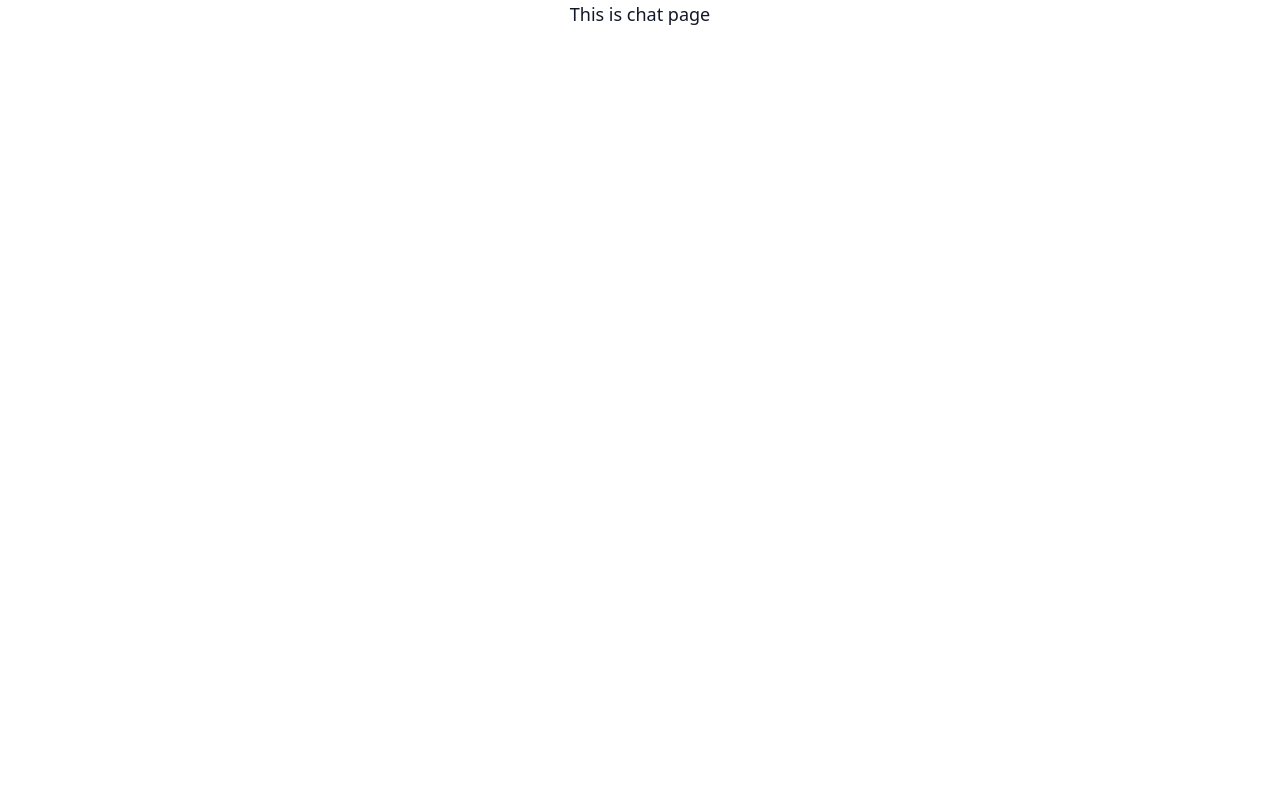
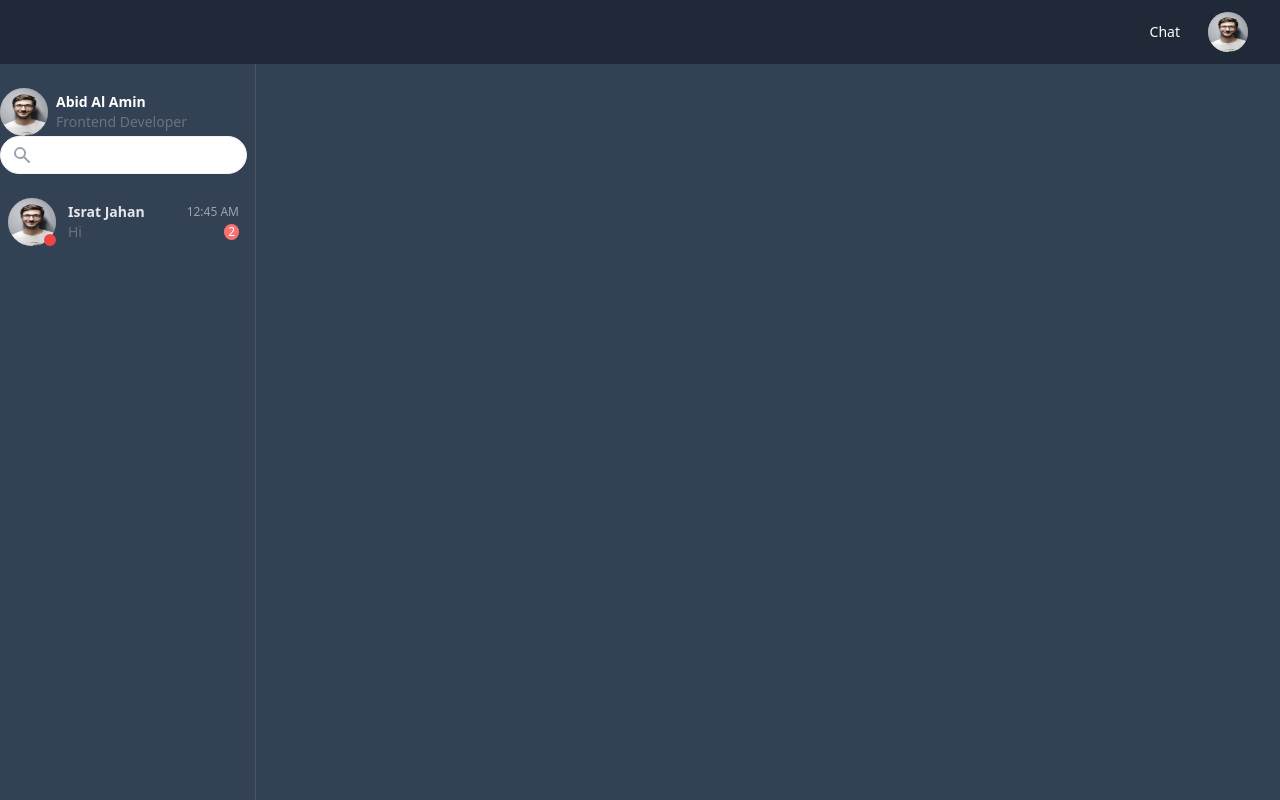
Before and after one commit to abid1174/mern-chat-app, a React (Create React App) app in the folder frontend/: page /chat in a window 1280 px wide. Built offline with nearby package versions, Linux system fonts and the light colour scheme.

Commit message:
chat layout update

```diff
--- /dev/null
+++ b/frontend/src/assets/icons/searchIcon.tsx
@@ -0,0 +1,19 @@
+type Props = {};
+
+export default function SearchIcon({}: Props) {
+  return (
+    <svg
+      className="h-5 w-5 text-gray-400"
+      xmlns="http://www.w3.org/2000/svg"
+      viewBox="0 0 20 20"
+      fill="currentColor"
+      aria-hidden="true"
+    >
+      <path
+        fillRule="evenodd"
+        d="M8 4a4 4 0 100 8 4 4 0 000-8zM2 8a6 6 0 1110.89 3.476l4.817 4.817a1 1 0 01-1.414 1.414l-4.816-4.816A6 6 0 012 8z"
+        clipRule="evenodd"
+      />
+    </svg>
+  );
+}
--- /dev/null
+++ b/frontend/src/components/Avatar.tsx
@@ -0,0 +1,26 @@
+type Props = {
+  image: string;
+  status: boolean;
+  size: "lg" | "md" | "sm" | "xs";
+};
+
+const sizes = {
+  lg: "w-12 h-12",
+  md: "w-10 h-10",
+  sm: "w-8 h-8",
+  xs: "w-6 h-6",
+};
+
+export default function Avatar({ image, status, size }: Props) {
+  return (
+    <div
+      className={`${sizes[size]} relative flex justify-center items-center rounded-full bg-gray-500 text-xl text-white`}
+    >
+      <img src={image} className={`rounded-full ${sizes[size]}`} />
+
+      {status && (
+        <div className="absolute right-0 bottom-0 w-3 h-3 rounded-full bg-red-500"></div>
+      )}
+    </div>
+  );
+}
--- /dev/null
+++ b/frontend/src/components/Navbar.tsx
@@ -0,0 +1,53 @@
+import Avatar from "./Avatar";
+import person1 from "../assets/img/person-1.jpeg";
+
+type Props = {};
+
+export default function Navbar({}: Props) {
+  return (
+    <nav className="flex-shrink-0 bg-gray-800 z-10">
+      <div className="mx-w-7xl px-2 sm:px-4 lg:px-8 mx-auto">
+        <div className="relative flex items-center justify-between h-16">
+          <div></div>
+          <div className="flex lg:hidden">
+            <button className="bg-red-600 inline-flex items-center justify-center p-2 rounded-md text-white focus:outline-none ">
+              <svg
+                className="block h-6 w-6"
+                xmlns="http://www.w3.org/2000/svg"
+                fill="none"
+                viewBox="0 0 24 24"
+                stroke="currentColor"
+                aria-hidden="true"
+              >
+                <path
+                  strokeLinecap="round"
+                  strokeLinejoin="round"
+                  strokeWidth={2}
+                  d="M4 6h16M4 12h8m-8 6h16"
+                />
+              </svg>
+            </button>
+          </div>
+
+          <div className="hidden lg:block lg:w-80 ">
+            <div className="flex items-center justify-end">
+              <div className="flex">
+                <a
+                  href="#"
+                  className="px-3 py-2 rounded-md text-sm font-medium text-white "
+                >
+                  Chat
+                </a>
+              </div>
+              <div className="ml-4 relative flex-shrink-0">
+                <div>
+                  <Avatar image={person1} status={false} size="md" />
+                </div>
+              </div>
+            </div>
+          </div>
+        </div>
+      </div>
+    </nav>
+  );
+}
--- /dev/null
+++ b/frontend/src/components/User.tsx
@@ -0,0 +1,43 @@
+import React from "react";
+import Avatar from "./Avatar";
+import person1 from "../assets/img/person-1.jpeg";
+
+type Props = {
+  image: string;
+  name: string;
+  latestMsg: string;
+  time: string;
+  status: string;
+  unread: number;
+};
+
+export default function User({
+  image,
+  name,
+  latestMsg,
+  time,
+  status,
+  unread,
+}: Props) {
+  return (
+    <div className="relative rounded-lg px-2 py-2 flex items-center space-x-3 hover:border-gray-400  mb-3 hover:bg-gray-600">
+      <div className="flex-shrink-0">
+        <Avatar image={image} size="lg" status={!!status} />
+      </div>
+      <div className="flex-1 min-w-0">
+        <a href="#" className="focus:outline-none">
+          <div className="flex items-center justify-between">
+            <p className="text-sm font-bold text-gray-200">{name}</p>
+            <div className="text-gray-400 text-xs">{time}</div>
+          </div>
+          <div className="flex items-center justify-between">
+            <p className="text-sm text-gray-500 truncate">{latestMsg}</p>
+            <div className="text-white text-xs bg-red-400 rounded-full px-1 py-0">
+              {unread}
+            </div>
+          </div>
+        </a>
+      </div>
+    </div>
+  );
+}
--- a/frontend/src/pages/Chat/index.tsx
+++ b/frontend/src/pages/Chat/index.tsx
@@ -1,7 +1,66 @@
-import React from "react";
+import Avatar from "../../components/Avatar";
+import Navbar from "../../components/Navbar";
+import person1 from "../../assets/img/person-1.jpeg";
+import SearchIcon from "../../assets/icons/searchIcon";
+import User from "../../components/User";
 
 export default function Chat() {
   return (
-    <div className="text-center text-lg text-gray-900">This is chat page</div>
+    <div>
+      <div>
+        <div className="relative min-h-screen flex flex-col bg-slate-700">
+          <Navbar />
+          <div className="flex-grow w-full max-w-7xl mx-auto lg:flex">
+            <div className="flex-1 min-w-0  xl:flex">
+              <div className="border-b border-gray-800 xl:border-b-0 xl:flex-shrink-0 xl:w-64 xl:border-r xl:border-gray-600 ">
+                <div className="h-full pl-4 pr-2 py-6 sm:pl-6 lg:pl-8 xl:pl-0">
+                  {/* profile section  */}
+                  <div className="flex relative items-center">
+                    <Avatar image={person1} status={false} size="lg" />
+                    <div className="flex-1 min-w-0 ml-2">
+                      <a href="#" className="focus:outline-none">
+                        <span className="absolute inset-0" />
+                        <p className="text-sm font-bold text-white">
+                          Abid Al Amin
+                        </p>
+                        <p className="text-sm text-gray-500 truncate">
+                          Frontend Developer
+                        </p>
+                      </a>
+                    </div>
+                  </div>
+                  {/* profile section end  */}
+
+                  {/* search section  */}
+                  <div className="mb-4">
+                    <div className="relative">
+                      <div className="absolute inset-y-0 left-0 pl-3 flex items-center pinter-events-none">
+                        <SearchIcon />
+                      </div>
+                      <input
+                        name="search"
+                        className="focus:ring-red-500 focus:border-red-500 block w-full pl-10 sm:text-sm border-gray-100 rounded-full p-2 border"
+                      />
+                    </div>
+                  </div>
+                  {/* search section end  */}
+
+                  {/* user box  */}
+                  <User
+                    image={person1}
+                    name="Israt Jahan"
+                    status="true"
+                    unread={2}
+                    latestMsg="Hi"
+                    time="12:45 AM"
+                  />
+                  {/* user box end */}
+                </div>
+              </div>
+            </div>
+          </div>
+        </div>
+      </div>
+    </div>
   );
 }
--- a/frontend/src/pages/Home/index.tsx
+++ b/frontend/src/pages/Home/index.tsx
@@ -1,5 +1,5 @@
 import { useState } from "react";
-import ChatImage from "../../assets/chat-1.png";
+import ChatImage from "../../assets/img/chat-1.png";
 import SingIn from "../../components/SingIn";
 import SignUp from "../../components/SignUp";
 import clsx from "clsx";
```
Also changed, not shown: frontend/src/assets/img/chat-1.png (renamed from frontend/src/assets/chat-1.png), frontend/src/assets/img/person-1.jpeg (added).
